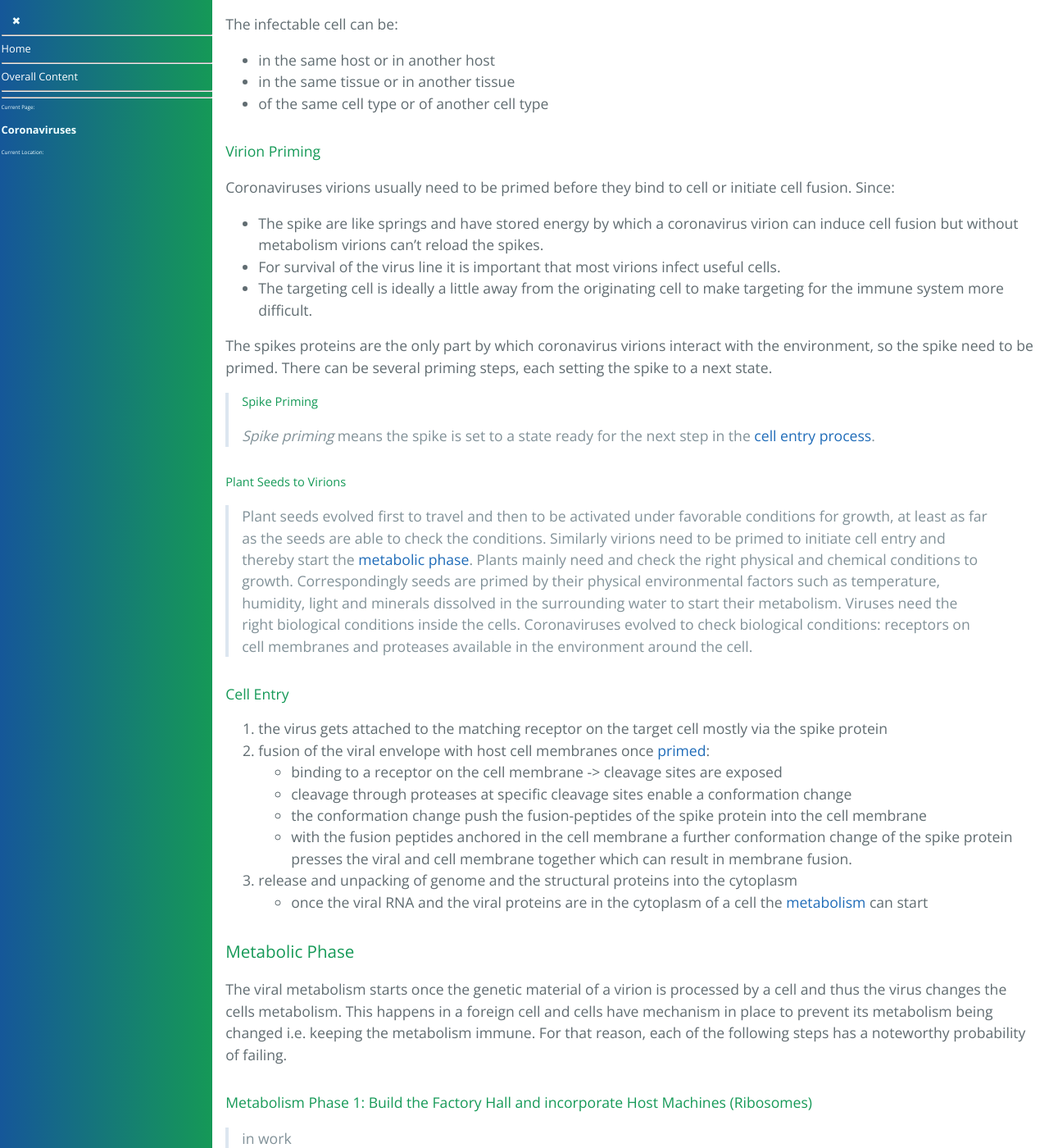
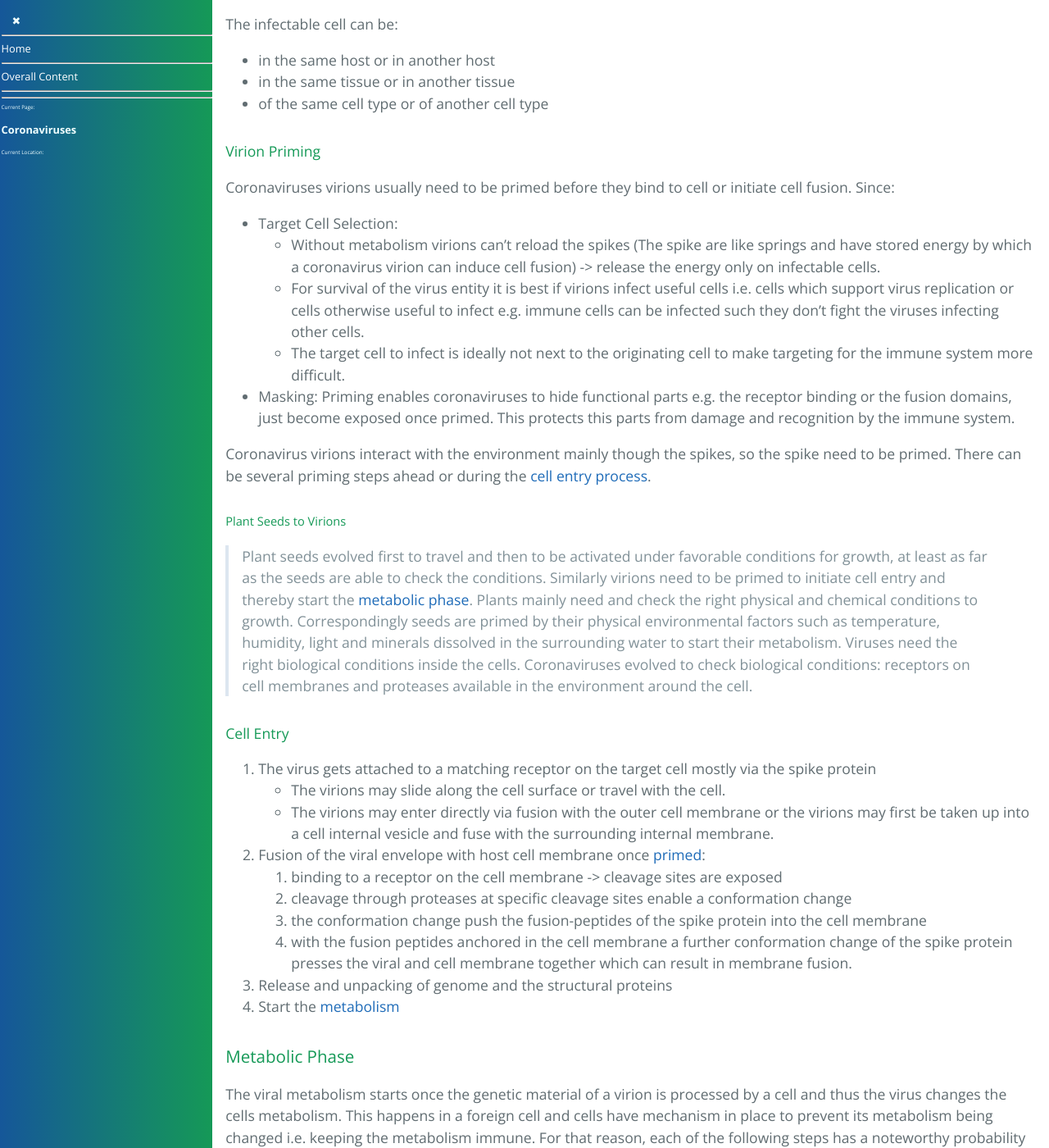
Before and after one commit to forestgrape/coronavirus, a Jekyll site: the page built from 2_biological/coronavirus.md, in a window 1280 px wide and 1400 px high, scrolled down 2719 px. Shown: the whole window at 82% size. Built offline with Jekyll 4.4.1, drawn with Linux system fonts in a browser that asks for light colours; our own code applies the rules of GitHub Pages for plain Markdown files.

Commit message:
cell entry clarified

```diff
--- a/2_biological/coronavirus.md
+++ b/2_biological/coronavirus.md
@@ -93,14 +93,13 @@ The infectable cell can be:
 #### Virion Priming
 
 Coronaviruses virions usually need to be primed before they bind to cell or initiate cell fusion. Since:
-* The spike are like springs and have stored energy by which a coronavirus virion can induce cell fusion but without metabolism virions can't reload the spikes.
-* For survival of the virus line it is important that most virions infect useful cells.
-* The targeting cell is ideally a little away from the originating cell to make targeting for the immune system more difficult.
+* Target Cell Selection:
+  *  Without metabolism virions can't reload the spikes (The spike are like springs and have stored energy by which a coronavirus virion can induce cell fusion) -> release the energy only on infectable cells.
+  * For survival of the virus entity it is best if virions infect useful cells i.e. cells which support virus replication or cells otherwise useful to infect e.g. immune cells can be infected such they don't fight the viruses infecting other cells.
+  * The target cell to infect is ideally not next to the originating cell to make targeting for the immune system more difficult.
+* Masking: Priming enables coronaviruses to hide functional parts e.g. the receptor binding or the fusion domains, just become exposed once primed. This protects this parts from damage and recognition by the immune system.
 
-The spikes proteins are the only part by which coronavirus virions interact with the environment, so the spike need to be primed. There can be several priming steps, each setting the spike to a next state.
-
-> ##### Spike Priming
-> *Spike priming* means the spike is set to a state ready for the next step in the [cell entry process](#cell-entry).
+Coronavirus virions interact with the environment mainly though the spikes, so the spike need to be primed. There can be several priming steps ahead or during the [cell entry process](#cell-entry).
 
 
 ##### Plant Seeds to Virions
@@ -108,15 +107,16 @@ The spikes proteins are the only part by which coronavirus virions interact with
 
 
 #### Cell Entry
-1. the virus gets attached to the matching receptor on the target cell mostly via the spike protein
-2. fusion of the viral envelope with host cell membranes once [primed](#spike-priming):
-    * binding to a receptor on the cell membrane -> cleavage sites are exposed
-    * cleavage through proteases at specific cleavage sites enable a conformation change
-    * the conformation change push the fusion-peptides of the spike protein into the cell membrane
-    * with the fusion peptides anchored in the cell membrane a further conformation change of the spike protein presses the viral and cell membrane together which can result in membrane fusion.
-3. release and unpacking of genome and the structural proteins into the cytoplasm
-- once the viral RNA and the viral proteins are in the cytoplasm of a cell the [metabolism](#metabolic-phase) can start
-
+1. The virus gets attached to a matching receptor on the target cell mostly via the spike protein
+    * The virions may slide along the cell surface or travel with the cell.
+    * The virions may enter directly via fusion with the outer cell membrane or the virions may first be taken up into a cell internal vesicle and fuse with the surrounding internal membrane.
+2. Fusion of the viral envelope with host cell membrane once [primed](#virion-priming):
+    1. binding to a receptor on the cell membrane -> cleavage sites are exposed
+    2. cleavage through proteases at specific cleavage sites enable a conformation change
+    3. the conformation change push the fusion-peptides of the spike protein into the cell membrane
+    4. with the fusion peptides anchored in the cell membrane a further conformation change of the spike protein presses the viral and cell membrane together which can result in membrane fusion.
+3. Release and unpacking of genome and the structural proteins
+4. Start the [metabolism](#metabolic-phase)
 
 ### Metabolic Phase
 The viral metabolism starts once the genetic material of a virion is processed by a cell and thus the virus changes the cells metabolism. This happens in a foreign cell and cells have mechanism in place to prevent its metabolism being changed i.e. keeping the metabolism immune. For that reason, each of the following steps has a noteworthy probability of failing.
```
